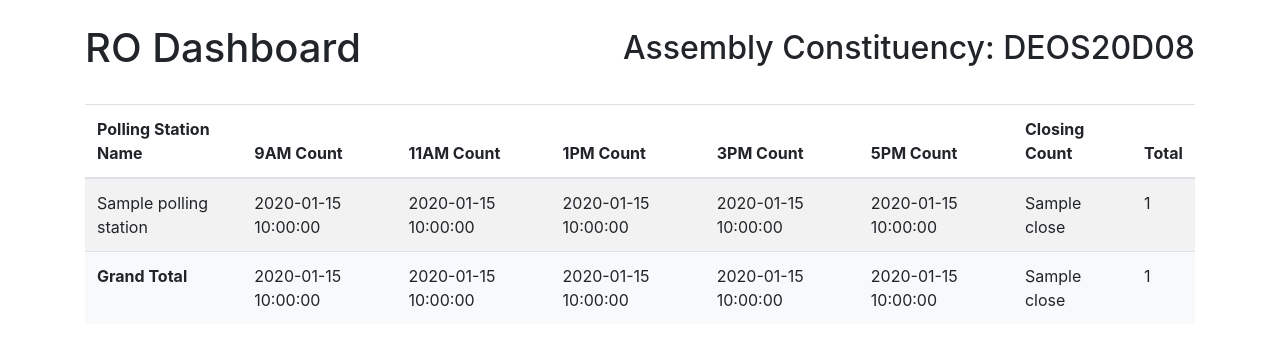
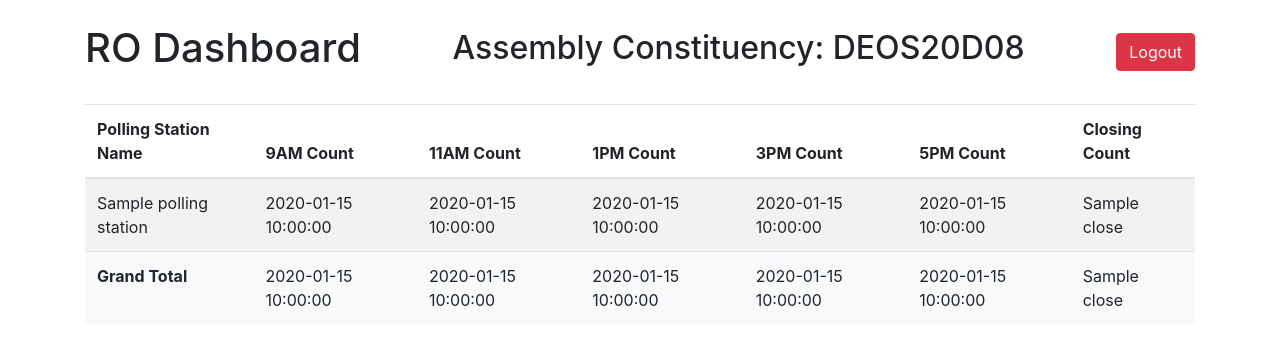
Before and after one commit to rajkumarsain/voterturnout, a Flask app: template templates/ro_dashboard.html in a window 1280 px wide. Shown: the top 345 px of the page. Run offline with Flask 3, Linux system fonts and the light colour scheme; a user stored in the database is signed in; the template is opened without the code that fills it: most values are stand-ins (such as "Sample title", 1, 10 or a date in 2020); some libraries are stand-ins or nearby versions.

Commit message:
DEO DASHBOARD, AND RO DASHBOARD IS WORKING, UPDATION IN RO DASHBOARD IS PENDING

```diff
--- a/app.py
+++ b/app.py
@@ -111,8 +111,18 @@ def ro_dashboard():
         connection = get_db_connection()
         cursor = connection.cursor(pymysql.cursors.DictCursor)
 
-        # Fetch polling stations assigned to this RO based on ro_uid in session
-        ro_id = session.get('username')  # Ensure this matches the actual RO uid in user_info
+        # Retrieve ro_id based on username in session
+        username = session.get('username')
+        cursor.execute("SELECT uid FROM user_info WHERE username = %s", (username,))
+        ro_data = cursor.fetchone()
+
+        if not ro_data:
+            flash("RO ID not found for the current user.")
+            return redirect(url_for('login'))
+
+        ro_id = ro_data['uid']
+
+        # Fetch polling stations and turnout data
         cursor.execute("""
             SELECT
                 ps.ps_name AS NAME,
@@ -129,6 +139,7 @@ def ro_dashboard():
             LEFT JOIN turnout_info ti ON ps.uid = ti.ps_uid
             WHERE ps.ro_uid = %s
         """, (ro_id,))
+
         polling_stations = cursor.fetchall()
 
         # Calculate time-wise grand totals for each column
@@ -145,6 +156,8 @@ def ro_dashboard():
         connection.close()
         return render_template('ro_dashboard.html', polling_stations=polling_stations, grand_totals=grand_totals)
     return redirect(url_for('login'))
+
+
 
 # Route for the DEO dashboard, allowing DEO to view all polling stations with read-only access to voting counts
 @app.route('/deo_dashboard')
--- a/templates/deo_dashboard.html
+++ b/templates/deo_dashboard.html
@@ -1,3 +1,4 @@
+<!--DEO DASHBOARD.HTML-->
 <!DOCTYPE html>
 <html lang="en">
 {% include 'header.html' %}
@@ -43,7 +44,6 @@
                     <th>3PM</th>
                     <th>5PM</th>
                     <th>Closing</th>
-                    <th>Total</th>
                 </tr>
             </thead>
             <tbody>
@@ -56,7 +56,6 @@
                     <td>{{ ps['TIME_03PM'] }}</td>
                     <td>{{ ps['TIME_05PM'] }}</td>
                     <td>{{ ps['CLOSE'] }}</td>
-                    <td>{{ ps['total_count'] }}</td>
                 </tr>
                 {% endfor %}
             </tbody>
@@ -70,7 +69,6 @@
                     <td>{{ grand_totals['TIME_03PM'] }}</td>
                     <td>{{ grand_totals['TIME_05PM'] }}</td>
                     <td>{{ grand_totals['CLOSE'] }}</td>
-                    <td>{{ grand_totals['total_count'] }}</td>
                 </tr>
             </tfoot>
         </table>
--- a/templates/ro_dashboard.html
+++ b/templates/ro_dashboard.html
@@ -29,6 +29,7 @@
     <div class="d-flex justify-content-between align-items-center mt-4">
         <h1>RO Dashboard</h1>
         <h2>Assembly Constituency: {{ session['username'] }}</h2>
+        <a href="{{ url_for('logout') }}" class="btn btn-danger">Logout</a>
     </div>
 
     <!-- Scrollable table body with fixed header and footer -->
@@ -43,7 +44,6 @@
                     <th>3PM Count</th>
                     <th>5PM Count</th>
                     <th>Closing Count</th>
-                    <th>Total</th>
                 </tr>
             </thead>
             <tbody>
@@ -56,7 +56,6 @@
                     <td>{{ ps['TIME_03PM'] | default(0) }}</td>
                     <td>{{ ps['TIME_05PM'] | default(0) }}</td>
                     <td>{{ ps['CLOSE'] | default(0) }}</td>
-                    <td>{{ ps['total_count'] | default(0) }}</td>
                 </tr>
                 {% endfor %}
             </tbody>
@@ -70,7 +69,6 @@
                     <td>{{ grand_totals['TIME_03PM'] }}</td>
                     <td>{{ grand_totals['TIME_05PM'] }}</td>
                     <td>{{ grand_totals['CLOSE'] }}</td>
-                    <td>{{ grand_totals['total_count'] }}</td>
                 </tr>
             </tfoot>
         </table>
```
